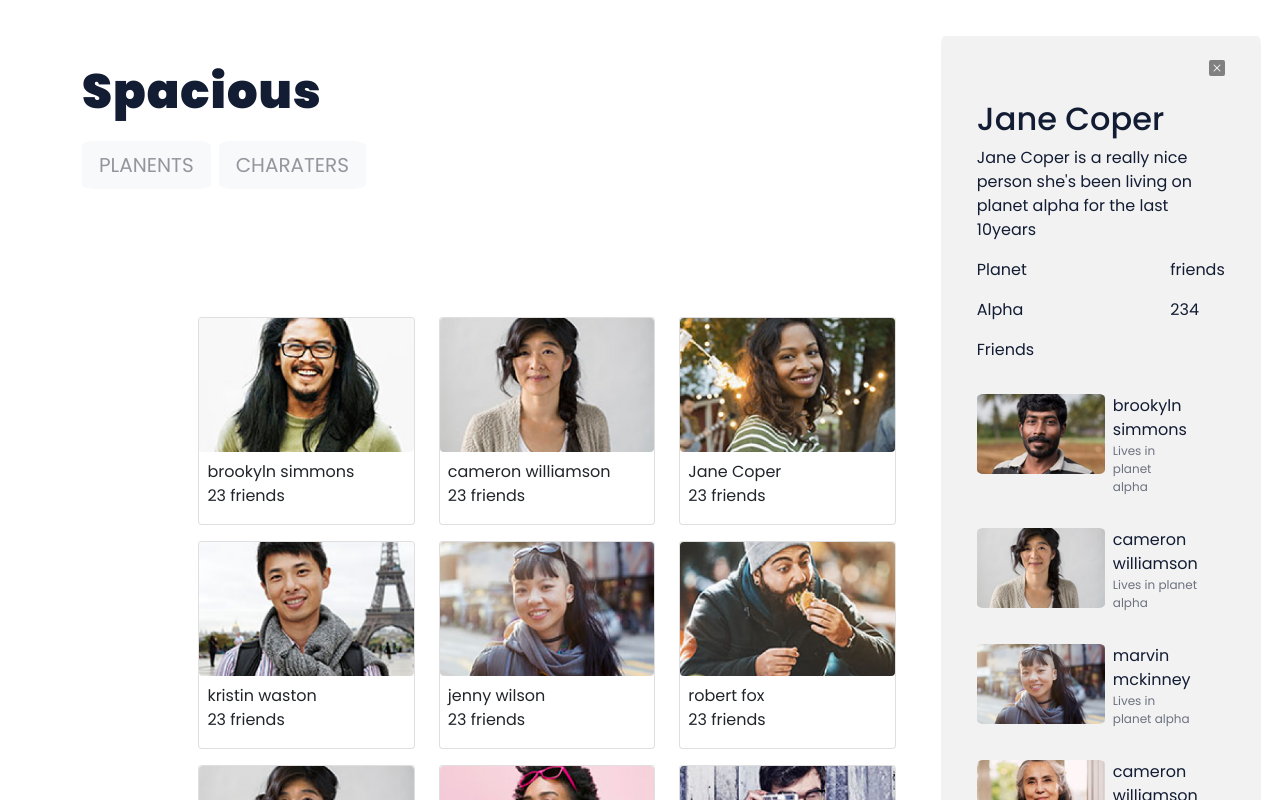
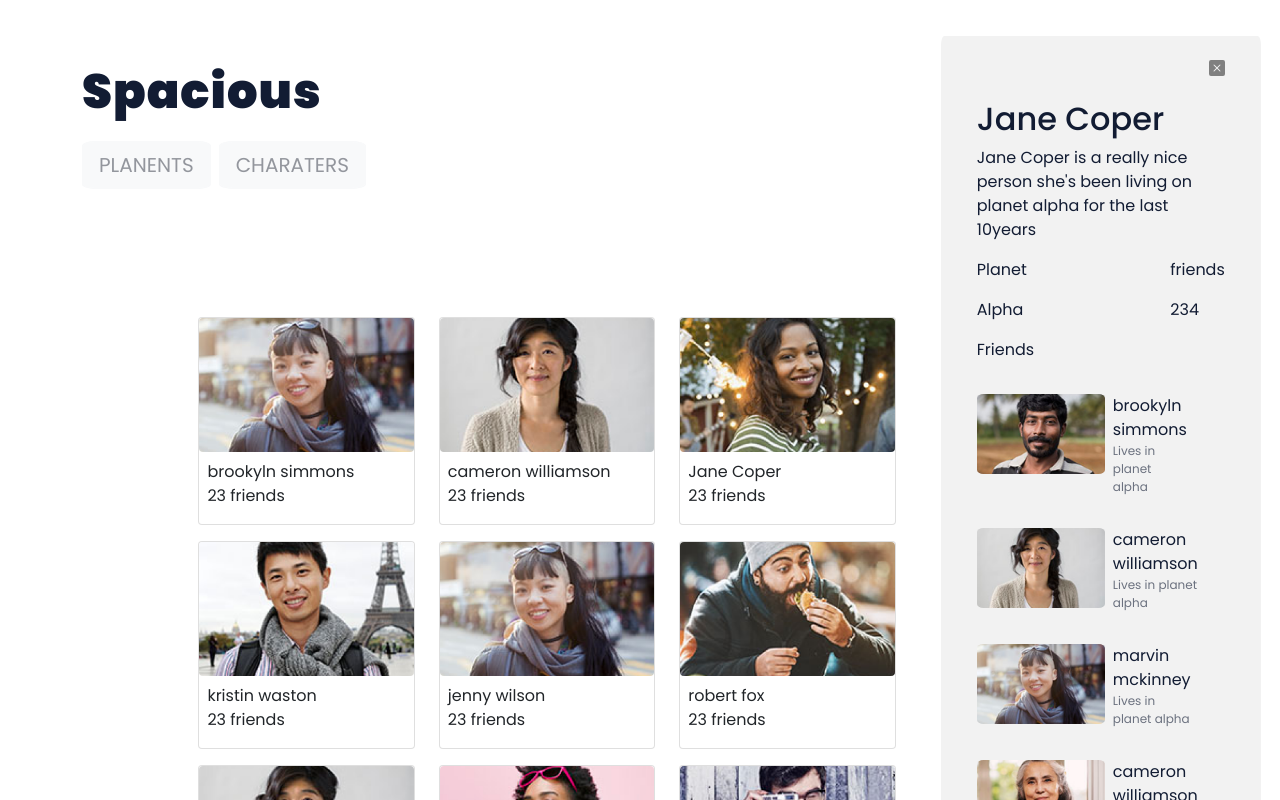
Before and after one commit to ogbeidebest/Spacious_React_Project_, a React (Create React App) app: page /CharaterList in a window 1280 px wide. Shown: the top 800 px of the page. Built offline with nearby package versions, Linux system fonts and the light colour scheme.

Commit message:
my second commit

```diff
--- a/src/Components/CharaterList.js
+++ b/src/Components/CharaterList.js
@@ -6,7 +6,7 @@ import InfoModal2 from './Modal2';
 const Charaters = [
     {
         id: 1,
-        image: "./images/characters/character-1.png",
+        image: "./images/characters/character-5.png",
         Name: "brookyln simmons",
         Friends: "23 friends"
     },
```
